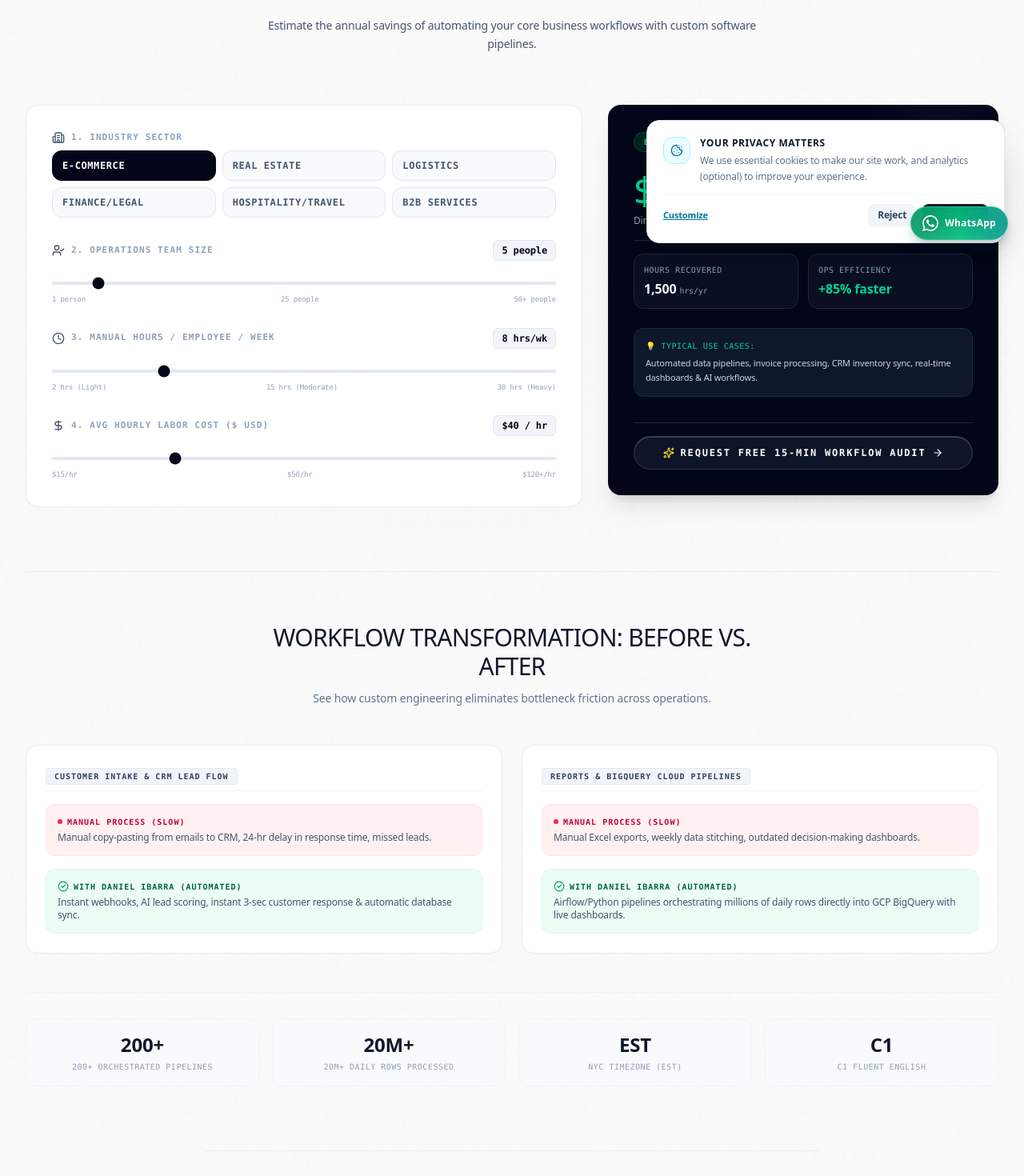
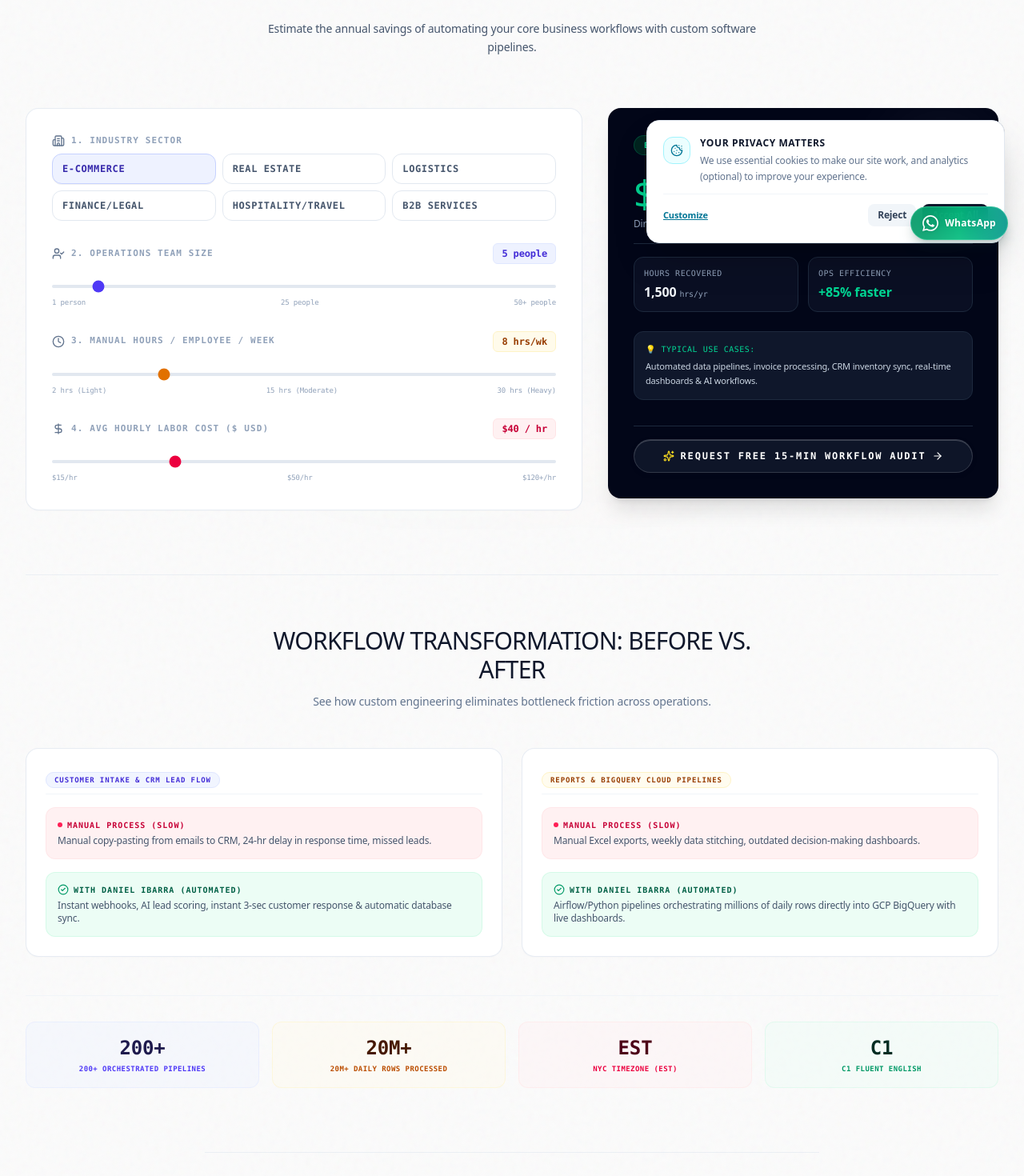
Before and after one commit to programador-negro/daniel_web_marca_personal, a React (Vite) app: page /cotizador in a window 1280 px wide. Shown: the part 480-1950 px from the top of the page at 80% size. Built offline with nearby package versions, Linux system fonts and the light colour scheme.

Commit message:
design: apply elegant soft pastel color palette to all sections

```diff
--- a/src/components/QuoteEstimatorSection.tsx
+++ b/src/components/QuoteEstimatorSection.tsx
@@ -184,8 +184,8 @@ export const QuoteEstimatorSection: React.FC = () => {
 
         {/* Intro Header */}
         <div className="text-center max-w-3xl mx-auto mb-16 space-y-4">
-          <div className="inline-flex items-center gap-2 px-3 py-1 rounded-full bg-slate-100 border border-slate-200 text-slate-700 text-xs font-mono font-medium">
-            <TrendingUp className="w-3.5 h-3.5 text-slate-800" />
+          <div className="inline-flex items-center gap-2 px-3.5 py-1.5 rounded-full bg-indigo-50 border border-indigo-100 text-indigo-700 text-xs font-mono font-semibold">
+            <TrendingUp className="w-3.5 h-3.5 text-indigo-500" />
             <span>{t.badge.toUpperCase()}</span>
           </div>
           <h2 className="text-3xl sm:text-4xl lg:text-5xl font-light text-slate-900 tracking-tight leading-tight uppercase">
@@ -200,12 +200,12 @@ export const QuoteEstimatorSection: React.FC = () => {
         <div className="grid grid-cols-1 lg:grid-cols-12 gap-8 items-start mb-20">
 
           {/* Left Column: Input Sliders */}
-          <div className="lg:col-span-7 card-editorial p-6 sm:p-8 space-y-7">
+          <div className="lg:col-span-7 card-editorial p-6 sm:p-8 space-y-7 bg-white/95 backdrop-blur-md">
 
             {/* Industry Selector */}
             <div className="space-y-3">
               <label className="block text-[11px] font-mono uppercase tracking-widest text-slate-400 mb-2 font-semibold flex items-center gap-2">
-                <Building2 className="w-4 h-4 text-slate-600" />
+                <Building2 className="w-4 h-4 text-slate-500" />
                 <span>{t.industryLabel}</span>
               </label>
               <div className="grid grid-cols-2 sm:grid-cols-3 gap-2">
@@ -223,8 +223,8 @@ export const QuoteEstimatorSection: React.FC = () => {
                     onClick={() => setIndustry(ind.id)}
                     className={`px-3 py-2.5 rounded-xl text-xs font-semibold font-mono uppercase tracking-wider border transition-all text-left ${
                       industry === ind.id
-                        ? 'bg-slate-950 border-slate-950 text-white shadow-xs'
-                        : 'bg-slate-50 border-slate-200 text-slate-600 hover:bg-slate-100'
+                        ? 'bg-indigo-50 border-indigo-200 text-indigo-800 shadow-2xs font-bold'
+                        : 'bg-white border-slate-200 text-slate-600 hover:bg-slate-100'
                     }`}
                   >
                     {isSpanish ? ind.labelEs : ind.labelEn}
@@ -237,10 +237,10 @@ export const QuoteEstimatorSection: React.FC = () => {
             <div className="space-y-3">
               <div className="flex justify-between items-center">
                 <label className="text-[11px] font-mono uppercase tracking-widest text-slate-400 font-semibold flex items-center gap-2">
-                  <UserCheck className="w-4 h-4 text-slate-600" />
+                  <UserCheck className="w-4 h-4 text-slate-500" />
                   <span>{t.teamSizeLabel}</span>
                 </label>
-                <span className="text-xs font-bold font-mono text-slate-950 bg-slate-100 px-2.5 py-1 rounded-md border border-slate-200">
+                <span className="text-xs font-bold font-mono text-indigo-700 bg-indigo-50 px-2.5 py-1 rounded-md border border-indigo-100">
                   {teamSize} {t.teamSizeSuffix}
                 </span>
               </div>
@@ -250,7 +250,7 @@ export const QuoteEstimatorSection: React.FC = () => {
                 max="50"
                 value={teamSize}
                 onChange={(e) => setTeamSize(parseInt(e.target.value))}
-                className="w-full h-1 bg-slate-200 rounded-lg appearance-none cursor-pointer accent-slate-950 focus:outline-none"
+                className="w-full h-1 bg-slate-200 rounded-lg appearance-none cursor-pointer accent-indigo-600 focus:outline-none"
               />
               <div className="flex justify-between text-[9px] text-slate-400 font-mono">
                 <span>1 {isSpanish ? 'persona' : 'person'}</span>
@@ -263,10 +263,10 @@ export const QuoteEstimatorSection: React.FC = () => {
             <div className="space-y-3">
               <div className="flex justify-between items-center">
                 <label className="text-[11px] font-mono uppercase tracking-widest text-slate-400 font-semibold flex items-center gap-2">
-                  <Clock className="w-4 h-4 text-slate-600" />
+                  <Clock className="w-4 h-4 text-slate-500" />
                   <span>{t.hoursLabel}</span>
                 </label>
-                <span className="text-xs font-bold font-mono text-slate-950 bg-slate-100 px-2.5 py-1 rounded-md border border-slate-200">
+                <span className="text-xs font-bold font-mono text-amber-800 bg-amber-50 px-2.5 py-1 rounded-md border border-amber-100">
                   {manualHoursPerWeek} {t.hoursSuffix}
                 </span>
               </div>
@@ -276,7 +276,7 @@ export const QuoteEstimatorSection: React.FC = () => {
                 max="30"
                 value={manualHoursPerWeek}
                 onChange={(e) => setManualHoursPerWeek(parseInt(e.target.value))}
-                className="w-full h-1 bg-slate-200 rounded-lg appearance-none cursor-pointer accent-slate-950 focus:outline-none"
+                className="w-full h-1 bg-slate-200 rounded-lg appearance-none cursor-pointer accent-amber-600 focus:outline-none"
               />
               <div className="flex justify-between text-[9px] text-slate-400 font-mono">
                 <span>2 {isSpanish ? 'hrs (Bajo)' : 'hrs (Light)'}</span>
@@ -289,10 +289,10 @@ export const QuoteEstimatorSection: React.FC = () => {
             <div className="space-y-3">
               <div className="flex justify-between items-center">
                 <label className="text-[11px] font-mono uppercase tracking-widest text-slate-400 font-semibold flex items-center gap-2">
-                  <DollarSign className="w-4 h-4 text-slate-600" />
+                  <DollarSign className="w-4 h-4 text-slate-500" />
                   <span>{t.costLabel}</span>
                 </label>
-                <span className="text-xs font-bold font-mono text-slate-950 bg-slate-100 px-2.5 py-1 rounded-md border border-slate-200">
+                <span className="text-xs font-bold font-mono text-rose-700 bg-rose-50 px-2.5 py-1 rounded-md border border-rose-100">
                   ${hourlyRate} {t.costSuffix}
                 </span>
               </div>
@@ -303,7 +303,7 @@ export const QuoteEstimatorSection: React.FC = () => {
                 step="5"
                 value={hourlyRate}
                 onChange={(e) => setHourlyRate(parseInt(e.target.value))}
-                className="w-full h-1 bg-slate-200 rounded-lg appearance-none cursor-pointer accent-slate-950 focus:outline-none"
+                className="w-full h-1 bg-slate-200 rounded-lg appearance-none cursor-pointer accent-rose-600 focus:outline-none"
               />
               <div className="flex justify-between text-[9px] text-slate-400 font-mono">
                 <span>$15/hr</span>
@@ -396,9 +396,9 @@ export const QuoteEstimatorSection: React.FC = () => {
           <div className="grid grid-cols-1 md:grid-cols-2 gap-6">
 
             {/* Case 1 */}
-            <div className="card-editorial p-6 space-y-4">
+            <div className="card-editorial p-6 space-y-4 bg-white/95 backdrop-blur-md">
               <div className="pb-2 border-b border-slate-100">
-                <span className="text-[10px] font-mono font-bold text-slate-700 bg-slate-100 px-2.5 py-1 rounded border border-slate-200 uppercase tracking-widest">
+                <span className="text-[9px] font-mono font-bold text-indigo-700 bg-indigo-50/80 px-2.5 py-1 rounded-full border border-indigo-100 uppercase tracking-widest">
                   {t.process1Title}
                 </span>
               </div>
@@ -406,7 +406,7 @@ export const QuoteEstimatorSection: React.FC = () => {
               {/* Before */}
               <div className="p-3.5 rounded-xl bg-rose-50 border border-rose-100/80 space-y-1">
                 <div className="text-[10px] font-mono font-bold text-rose-700 flex items-center gap-1.5 uppercase tracking-widest">
-                  <span className="w-1.5 h-1.5 rounded-full bg-rose-500" />
+                  <span className="w-1.5 h-1.5 rounded-full bg-rose-500 animate-pulse" />
                   <span>{t.process1Manual}</span>
                 </div>
                 <p className="text-xs text-slate-600 font-light">
@@ -427,9 +427,9 @@ export const QuoteEstimatorSection: React.FC = () => {
             </div>
 
             {/* Case 2 */}
-            <div className="card-editorial p-6 space-y-4">
+            <div className="card-editorial p-6 space-y-4 bg-white/95 backdrop-blur-md">
               <div className="pb-2 border-b border-slate-100">
-                <span className="text-[10px] font-mono font-bold text-slate-700 bg-slate-100 px-2.5 py-1 rounded border border-slate-200 uppercase tracking-widest">
+                <span className="text-[9px] font-mono font-bold text-amber-800 bg-amber-50/80 px-2.5 py-1 rounded-full border border-amber-100 uppercase tracking-widest">
                   {t.process2Title}
                 </span>
               </div>
@@ -437,7 +437,7 @@ export const QuoteEstimatorSection: React.FC = () => {
               {/* Before */}
               <div className="p-3.5 rounded-xl bg-rose-50 border border-rose-100/80 space-y-1">
                 <div className="text-[10px] font-mono font-bold text-rose-700 flex items-center gap-1.5 uppercase tracking-widest">
-                  <span className="w-1.5 h-1.5 rounded-full bg-rose-500" />
+                  <span className="w-1.5 h-1.5 rounded-full bg-rose-500 animate-pulse" />
                   <span>{t.process2Manual}</span>
                 </div>
                 <p className="text-xs text-slate-600 font-light">
@@ -461,21 +461,21 @@ export const QuoteEstimatorSection: React.FC = () => {
 
           {/* Quick Stats Footnote Grid */}
           <div className="grid grid-cols-2 sm:grid-cols-4 gap-4 pt-8 border-t border-slate-100 text-center">
-            <div className="p-4 rounded-xl bg-slate-50 border border-slate-100">
-              <div className="text-xl sm:text-2xl font-black text-slate-900">200+</div>
-              <div className="text-[10px] font-mono text-slate-400 font-medium mt-1 uppercase tracking-wider">{t.footnote1}</div>
+            <div className="p-4 rounded-xl bg-indigo-50/40 border border-indigo-100/50">
+              <div className="text-xl sm:text-2xl font-bold text-indigo-950 font-mono">200+</div>
+              <div className="text-[9px] font-mono text-indigo-600 font-bold mt-1 uppercase tracking-wider">{t.footnote1}</div>
             </div>
-            <div className="p-4 rounded-xl bg-slate-50 border border-slate-100">
-              <div className="text-xl sm:text-2xl font-black text-slate-900">20M+</div>
-              <div className="text-[10px] font-mono text-slate-400 font-medium mt-1 uppercase tracking-wider">{t.footnote2}</div>
+            <div className="p-4 rounded-xl bg-amber-50/40 border border-amber-100/50">
+              <div className="text-xl sm:text-2xl font-bold text-amber-950 font-mono">20M+</div>
+              <div className="text-[9px] font-mono text-amber-700 font-bold mt-1 uppercase tracking-wider">{t.footnote2}</div>
             </div>
-            <div className="p-4 rounded-xl bg-slate-50 border border-slate-100">
-              <div className="text-xl sm:text-2xl font-black text-slate-900">EST</div>
-              <div className="text-[10px] font-mono text-slate-400 font-medium mt-1 uppercase tracking-wider">{t.footnote3}</div>
+            <div className="p-4 rounded-xl bg-rose-50/40 border border-rose-100/50">
+              <div className="text-xl sm:text-2xl font-bold text-rose-950 font-mono">EST</div>
+              <div className="text-[9px] font-mono text-rose-600 font-bold mt-1 uppercase tracking-wider">{t.footnote3}</div>
             </div>
-            <div className="p-4 rounded-xl bg-slate-50 border border-slate-100">
-              <div className="text-xl sm:text-2xl font-black text-slate-900">C1</div>
-              <div className="text-[10px] font-mono text-slate-400 font-medium mt-1 uppercase tracking-wider">{t.footnote4}</div>
+            <div className="p-4 rounded-xl bg-emerald-50/40 border border-emerald-100/50">
+              <div className="text-xl sm:text-2xl font-bold text-emerald-950 font-mono">C1</div>
+              <div className="text-[9px] font-mono text-emerald-600 font-bold mt-1 uppercase tracking-wider">{t.footnote4}</div>
             </div>
           </div>
 
@@ -483,10 +483,10 @@ export const QuoteEstimatorSection: React.FC = () => {
 
         {/* Free Consultation Audit Form */}
         <div className="max-w-3xl mx-auto border-t border-slate-200/60 pt-16">
-          <div className="card-editorial p-6 sm:p-10 space-y-6">
+          <div className="card-editorial p-6 sm:p-10 space-y-6 bg-indigo-50/30 border border-indigo-100/60 backdrop-blur-md">
 
             <div className="text-center space-y-2 mb-4">
-              <span className="text-[10px] font-mono font-bold text-slate-500 bg-slate-100 px-2.5 py-1 rounded border border-slate-200 uppercase tracking-widest">
+              <span className="text-[9px] font-mono font-bold text-indigo-700 bg-indigo-100/60 px-2.5 py-1 rounded-full border border-indigo-200 uppercase tracking-widest">
                 {t.auditBadge}
               </span>
               <h4 className="text-xl sm:text-2xl font-light text-slate-950 uppercase tracking-tight">
```
Also changed, not shown: src/components/AboutSection.tsx (+18 -12 lines), src/components/ContactSection.tsx (+11 -11 lines), src/components/ExperienceSection.tsx (+7 -7 lines), src/components/LeadMagnetSection.tsx (+7 -7 lines).
